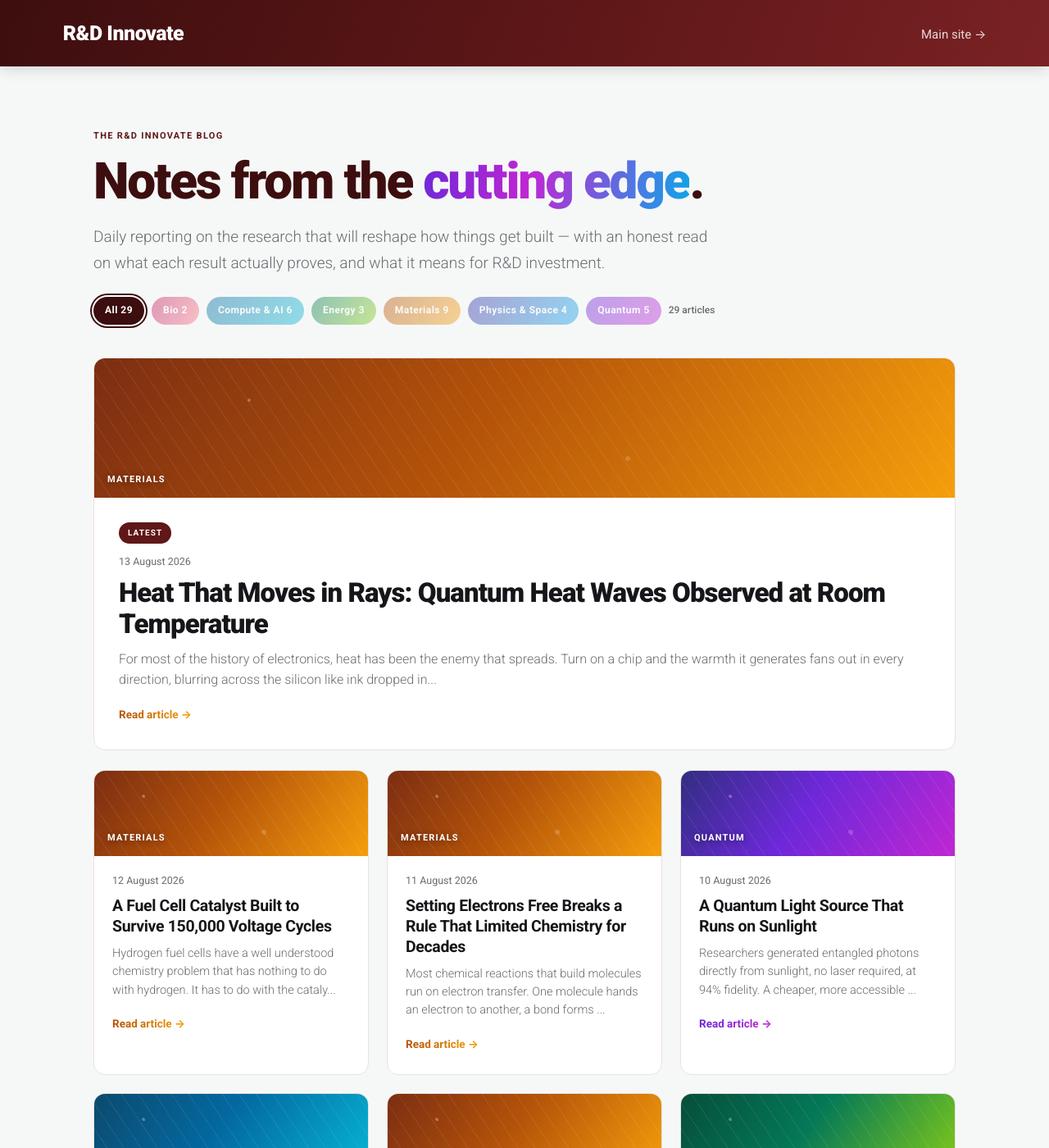
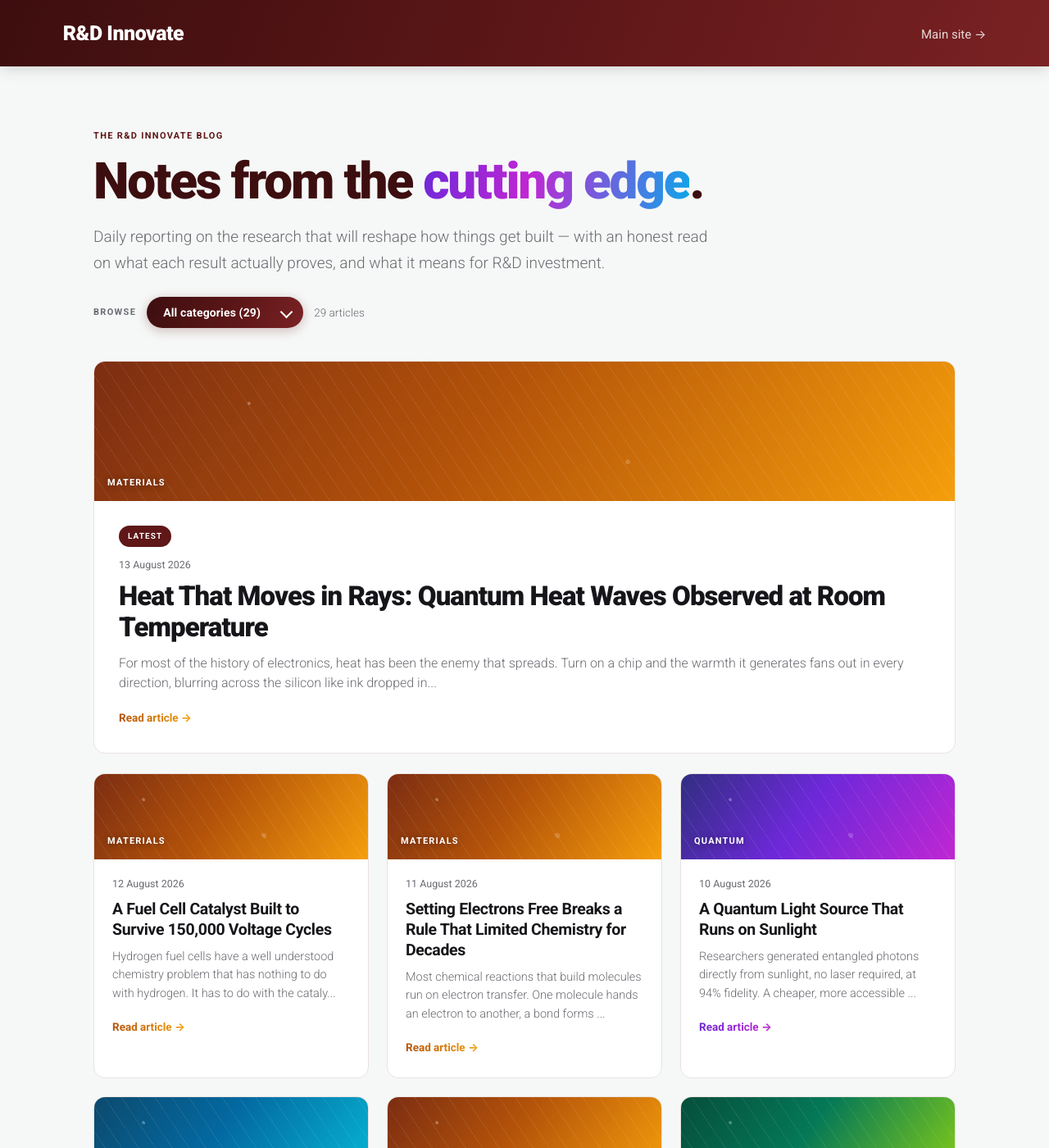
Before and after one commit to RDInnovateRD/rdinnovate-blog, a Jekyll site: the page built from index.html, in a window 1280 px wide and 1400 px high. Shown: the whole window at 82% size. Built offline with Jekyll 4.4.1, drawn with Linux system fonts in a browser that asks for light colours.

Commit message:
Add category dropdown filter

```diff
--- a/assets/style.css
+++ b/assets/style.css
@@ -172,3 +172,24 @@ main{max-width:1180px;margin:0 auto;padding:0 5vw}
   .card:hover{transform:none}
   .card:hover .motif{transform:none}
 }
+
+/* ── category filter ────────────────────────────────── */
+[hidden]{display:none !important}
+
+.filterbar{display:flex;align-items:center;gap:13px;flex-wrap:wrap}
+.filterbar label{font-size:11px;font-weight:700;letter-spacing:.12em;
+  text-transform:uppercase;color:var(--mut)}
+.selwrap{position:relative;display:inline-block}
+.selwrap::after{content:"";position:absolute;right:15px;top:50%;width:9px;height:9px;
+  margin-top:-6px;border-right:2px solid #fff;border-bottom:2px solid #fff;
+  transform:rotate(45deg);pointer-events:none}
+#catFilter{appearance:none;-webkit-appearance:none;
+  background:linear-gradient(115deg,var(--maroon-dk),var(--maroon) 60%,#7a2224);
+  color:#fff;border:0;border-radius:100px;padding:11px 42px 11px 20px;
+  font:700 14px Roboto,sans-serif;letter-spacing:.01em;cursor:pointer;
+  box-shadow:0 3px 14px rgba(95,23,24,.28);transition:transform .16s,box-shadow .16s}
+#catFilter:hover{transform:translateY(-1px);box-shadow:0 6px 20px rgba(95,23,24,.34)}
+#catFilter:focus-visible{outline:3px solid rgba(95,23,24,.35);outline-offset:2px}
+#catFilter option{background:#fff;color:var(--ink);font-weight:400}
+.fcount{font-size:13.5px;color:var(--mut);font-weight:300}
+.empty{text-align:center;color:var(--mut);padding:56px 0 70px;font-size:17px}
--- a/index.html
+++ b/index.html
@@ -6,41 +6,28 @@ layout: default
   <h1>Notes from the <span class="grad">cutting edge</span>.</h1>
   <p class="lede">Daily reporting on the research that will reshape how things get built &mdash;
   with an honest read on what each result actually proves, and what it means for R&amp;D investment.</p>
-  {%- assign cats = site.posts | map: "category" | uniq | sort -%}
-  {%- comment -%}
-    Chips stay while they fit on a line or two. Past the threshold a row of chips becomes a
-    wall, so the same filter renders as a dropdown instead - the switch is automatic, not a
-    future migration to remember. Both controls drive the same filter() in the script below.
-  {%- endcomment -%}
-  {%- if cats.size > 8 -%}
-  <div class="filters">
-    <label class="filter-label" for="cat-filter">Filter by field</label>
-    <select id="cat-filter">
-      <option value="all">All fields ({{ site.posts | size }})</option>
-      {%- for c in cats -%}
-        {%- assign one = site.posts | where: "category", c | first -%}
-        {%- assign n = site.posts | where: "category", c | size -%}
-        <option value="{{ one.catslug }}">{{ c }} ({{ n }})</option>
-      {%- endfor -%}
-    </select>
-    <span class="filter-status" id="filter-status"></span>
+
+  <div class="filterbar">
+    <label for="catFilter">Browse</label>
+    <div class="selwrap">
+      <select id="catFilter">
+        <option value="all">All categories ({{ site.posts | size }})</option>
+        {%- assign cats = site.posts | map: "category" | uniq | sort -%}
+        {%- for c in cats -%}
+          {%- assign matching = site.posts | where: "category", c -%}
+          {%- assign one = matching | first -%}
+          <option value="{{ one.catslug }}">{{ c }} ({{ matching | size }})</option>
+        {%- endfor -%}
+      </select>
+    </div>
+    <span id="filterCount" class="fcount"></span>
   </div>
-  {%- else -%}
-  <div class="chips" id="chips">
-    <span class="chip chip-all" data-filter="all">All {{ site.posts | size }}</span>
-    {%- for c in cats -%}
-      {%- assign one = site.posts | where: "category", c | first -%}
-      {%- assign n = site.posts | where: "category", c | size -%}
-      <span class="chip cat-{{ one.catslug }}" data-filter="{{ one.catslug }}">{{ c }} {{ n }}</span>
-    {%- endfor -%}
-    <span class="filter-status" id="filter-status"></span>
-  </div>
-  {%- endif -%}
 </section>
 
 {%- assign latest = site.posts.first -%}
 {%- if latest -%}
-<a class="card feature cat-{{ latest.catslug }}" data-cat="{{ latest.catslug }}" href="{{ latest.url | relative_url }}">
+<a class="card feature cat-{{ latest.catslug }}" data-cat="{{ latest.catslug }}"
+   href="{{ latest.url | relative_url }}">
   <div class="banner"><span class="motif"></span><span class="cat-label">{{ latest.category }}</span></div>
   <div class="body">
     <span class="tag">Latest</span>
@@ -54,8 +41,8 @@ layout: default
 
 <div class="grid">
 {%- for post in site.posts offset: 1 -%}
-  <a class="card cat-{{ post.catslug }}" data-cat="{{ post.catslug }}" href="{{ post.url | relative_url }}"
-     style="--i:{{ forloop.index }}">
+  <a class="card cat-{{ post.catslug }}" data-cat="{{ post.catslug }}"
+     href="{{ post.url | relative_url }}" style="--i:{{ forloop.index }}">
     <div class="banner"><span class="motif"></span><span class="cat-label">{{ post.category }}</span></div>
     <div class="body">
       <time datetime="{{ post.date | date_to_xmlschema }}">{{ post.date | date: "%-d %B %Y" }}</time>
@@ -67,55 +54,34 @@ layout: default
 {%- endfor -%}
 </div>
 
-<p class="empty" id="empty" hidden>No articles in that field yet.</p>
+<p id="emptyState" class="empty" hidden>No articles in that category yet.</p>
 
 <script>
-/* Category filtering.
-   Progressive enhancement: without JS the chips stay exactly what they were - labels - and
-   every article remains visible. The click behaviour, the ARIA state and the count are all
-   added here, so nothing on the page is a dead control. */
 (function () {
-  var cards  = document.querySelectorAll('[data-cat]');
-  var chips  = document.querySelectorAll('[data-filter]');
-  var select = document.getElementById('cat-filter');
-  var status = document.getElementById('filter-status');
-  var empty  = document.getElementById('empty');
-  if (!cards.length || (!chips.length && !select)) return;
+  var sel = document.getElementById('catFilter');
+  if (!sel) return;
+  var cards = Array.prototype.slice.call(document.querySelectorAll('[data-cat]'));
+  var out   = document.getElementById('filterCount');
+  var empty = document.getElementById('emptyState');
 
-  function filter(cat, remember) {
-    var shown = 0;
-    cards.forEach(function (card) {
-      var match = cat === 'all' || card.getAttribute('data-cat') === cat;
-      card.hidden = !match;
-      if (match) shown++;
+  function apply(val, push) {
+    var n = 0;
+    cards.forEach(function (c) {
+      var show = (val === 'all') || (c.getAttribute('data-cat') === val);
+      c.hidden = !show;
+      if (show) n++;
     });
-    chips.forEach(function (chip) {
-      var on = chip.getAttribute('data-filter') === cat;
-      chip.classList.toggle('is-active', on);
-      chip.setAttribute('aria-pressed', on ? 'true' : 'false');
-    });
-    if (select) select.value = cat;
-    if (status) status.textContent = shown + (shown === 1 ? ' article' : ' articles');
-    if (empty) empty.hidden = shown !== 0;
-    // Shareable: /#quantum lands on the filtered view. replaceState, not pushState - the
-    // back button should leave the blog, not step through filter changes.
-    if (remember) history.replaceState(null, '', cat === 'all' ? location.pathname : '#' + cat);
+    out.textContent = n + (n === 1 ? ' article' : ' articles');
+    empty.hidden = n > 0;
+    if (push && window.history && history.replaceState) {
+      history.replaceState(null, '', val === 'all' ? location.pathname : '#' + val);
+    }
   }
 
-  chips.forEach(function (chip) {
-    chip.setAttribute('role', 'button');
-    chip.setAttribute('tabindex', '0');
-    chip.classList.add('is-clickable');
-    chip.addEventListener('click', function () { filter(chip.getAttribute('data-filter'), true); });
-    chip.addEventListener('keydown', function (e) {
-      if (e.key === 'Enter' || e.key === ' ') { e.preventDefault(); chip.click(); }
-    });
-  });
-  if (select) select.addEventListener('change', function () { filter(select.value, true); });
+  sel.addEventListener('change', function () { apply(this.value, true); });
 
-  var known = [];
-  cards.forEach(function (c) { known.push(c.getAttribute('data-cat')); });
-  var initial = location.hash.replace('#', '');
-  filter(known.indexOf(initial) > -1 ? initial : 'all', false);
+  var h = (location.hash || '').replace('#', '');
+  if (h && sel.querySelector('option[value="' + h + '"]')) sel.value = h;
+  apply(sel.value, false);
 })();
 </script>
```
